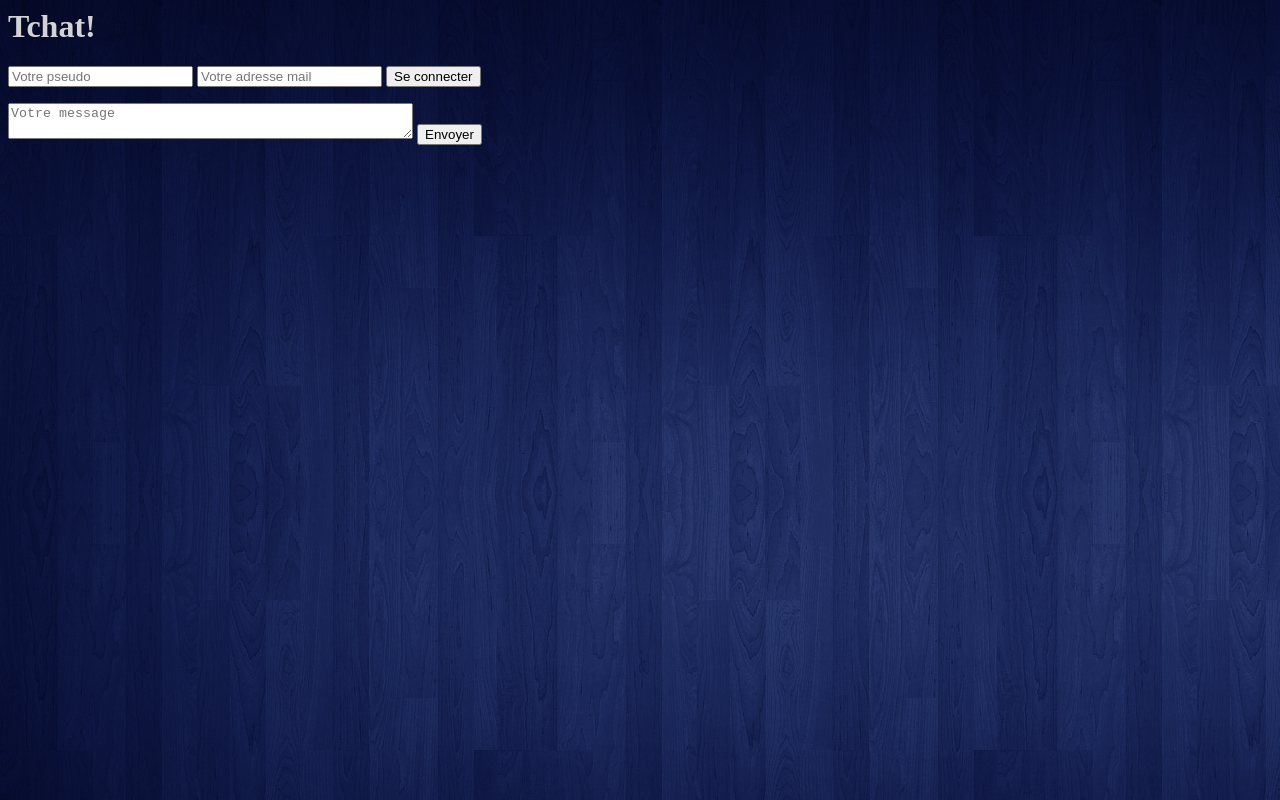
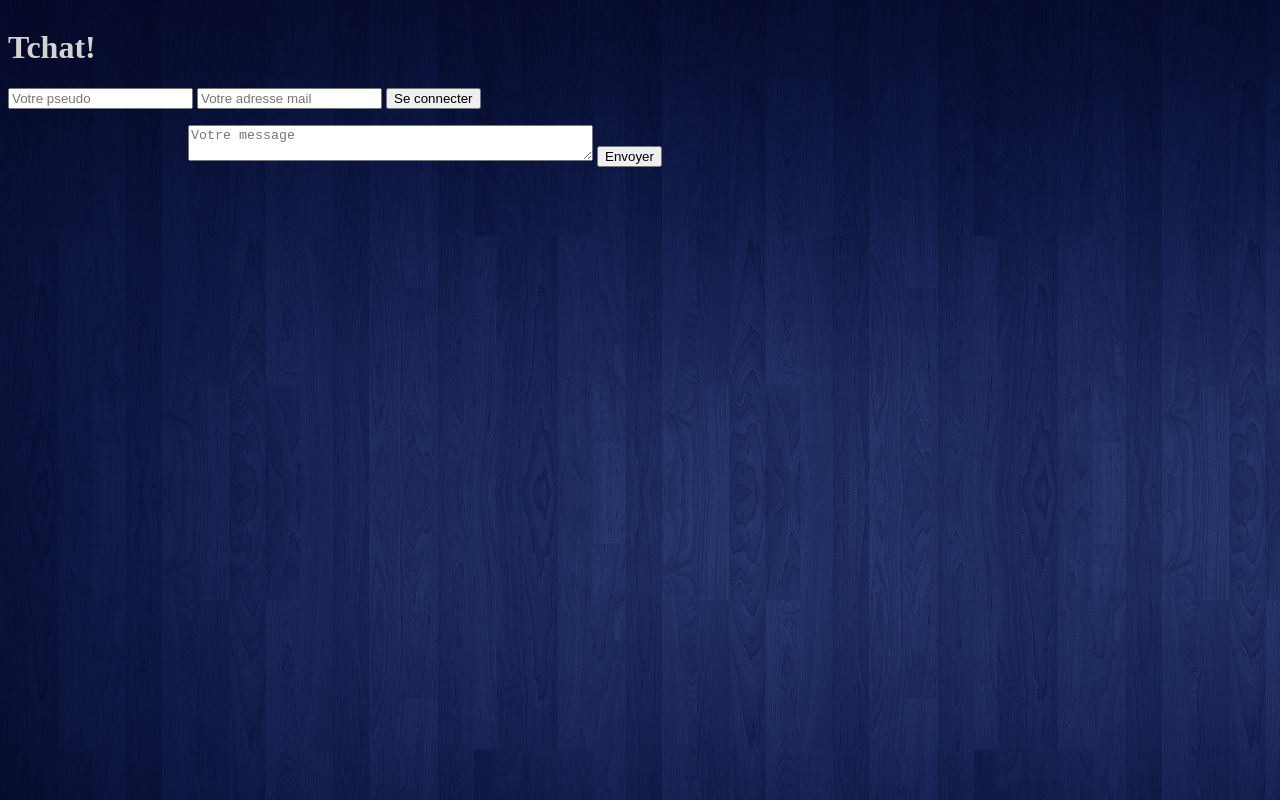
Before and after one commit to AdBouli/tchat, a plain HTML site: page index.html in a window 1280 px wide. Drawn offline with nearby package versions, Linux system fonts and the light colour scheme.

Commit message:
new html & css / org div

```diff
--- a/css/styles.css
+++ b/css/styles.css
@@ -2,3 +2,57 @@ body{
   background-image: url("../img/1786103.jpg");
   color: lightgrey;
 }
+
+#main{
+	display: block;
+	float: left;
+	width:900px;
+}
+
+#divTitle{
+	display: block;
+	float: left;
+	width:100%;
+}
+
+#divLoginForm{
+	display: block;
+	float: left;
+	width:100%;
+}
+
+#loginForm{
+	display: block;
+	float: left;
+	width:100%;
+}
+
+#divUsers{
+	display: block;
+	float: left;
+	width:20%;
+}
+
+#users{
+	display: block;
+	float: left;
+	width:100%;
+}
+
+#divTchat{
+	display: block;
+	float: left;
+	width:80%;
+}
+
+#divMsgForm{
+	display: block;
+	float: right;
+	width:80%;
+}
+
+#msgForm{
+	display: block;
+	float: left;
+	width:100%;
+}
--- a/index.html
+++ b/index.html
@@ -9,31 +9,44 @@
 
   <body>
 
-    <h1> Tchat! </h1>
+    <div id="main"> <!-- main -->
 
+      <div id="divTitle"> <!-- divTitle -->
+        <h1>Tchat!</h1>
+      </div> <!-- divTitle -->
+
+      <div id="divLoginForm"> <!-- divLoginUser -->
         <form id="loginForm">
-	    <input type="text" name="username" id="username" placeholder="Votre pseudo"       required>
-	    <input type="mail" name="mail"     id="mail"     placeholder="Votre adresse mail" required>
+          <input type="text" name="username" id="username" placeholder="Votre pseudo" required>
+          <input type="mail" name="mail" id="mail" placeholder="Votre adresse mail" required>
           <input type="submit" value="Se connecter">
         </form>
+      </div> <!-- divLoginUser -->
 
+      <div id="divUsers"> <!-- divUsers-->
         <ul id="users" style="list-style-type:none">
+        </ul>
+      </div> <!-- divUsers -->
 
-    </ul>
+      <div id="divTchat"> <!-- divTchat -->
+      </div> <!-- divTchat -->
 
-    <div id="tchat">
-
-    </div>
-
+      <div id="divMsgForm"><!-- divMsgForm -->
         <form action="" id="msgForm">
           <textarea type="text" name="msg" id="msg" placeholder="Votre message" cols="48" required></textarea>
           <input type="submit" value="Envoyer">
         </form>
+      </div> <!-- divMsgForm -->
 
+    </div> <!-- main -->
 
+    <!-- jQuery -->
     <script src="https://ajax.googleapis.com/ajax/libs/jquery/1.12.0/jquery.min.js"></script>
+    <!-- Server -->
     <script src="http://localhost:1337/socket.io/socket.io.js"></script>
+    <!-- Client -->
     <script src="js/client.js"></script>
+
   </body>
 
 </html>
--- a/js/client.js
+++ b/js/client.js
@@ -4,6 +4,7 @@
 
 	var socket = io.connect("http://localhost:1337");
 
+	// A la connection de l'utilisateur
 	$("#loginForm").submit(function(event){
 		event.preventDefault();
 		socket.emit("login", {
@@ -12,11 +13,13 @@
 		})
 	});
 
+	// Quand l'utilisateur se connecte
 	socket.on("logged", function(){
 		$("#loginForm").fadeOut();
 		$("#msg").focus();
 	})
 
+	// A l'envoie d'un message d'un utilisateur
 	$("#msgForm").submit(function(event){
 		event.preventDefault();
 		socket.emit("newMsg", {message : $("#msg").val() });
@@ -24,14 +27,17 @@
 		$("#msg").focus();
 	})
 
+	// Quand un utilisateur poste un message
 	socket.on("newMsg", function(message){
 		$("#tchat").append("<p><strong>" + message.user.username °+ " :</strong> " + message + "</p><br>");
 	})
 
+	// Quand un nouvel utilisateur se connecte
 	socket.on("newUser", function(user){
 		$("#users").append("<li id='" + user.id + "'>" + user.username + "</li>");
 	});
 
+	// Quand un utilisateur se déconnecte
 	socket.on("discUser", function(user){
 		$("#" + user.id).remove();
 	});
--- a/server.js
+++ b/server.js
@@ -17,10 +17,12 @@ io.sockets.on("connection", function(socket){
 	console.log("New user");
 	var me = false;
 
+	// Liste des users connectés
 	for(var k in users){
 		socket.emit("newUser", user[k]);
 	}
 
+	// L'utilisateur se connecte
 	socket.on("login", function(user){
 		me = user;
 		me.id = user.mail.replace('@', '-').replace('.','-');
@@ -29,6 +31,7 @@ io.sockets.on("connection", function(socket){
 		io.sockets.emit("newUser", me);
 	});
 
+	// L'utilisateur poste un nouveau message
 	socket.on("newMsg", function(message){
 		message.user = me;
 		date = new Date();
@@ -37,6 +40,7 @@ io.sockets.on("connection", function(socket){
 		io.sockets.emit("newMsg", message);
 	})
 
+	// L'utilisateur se déconnecte
 	socket.on("disconnect", function(){
 		if(!me){
 			return false;
```
Also changed, not shown: 1 other file. Lines whose indentation alone changed are shown as unchanged.
